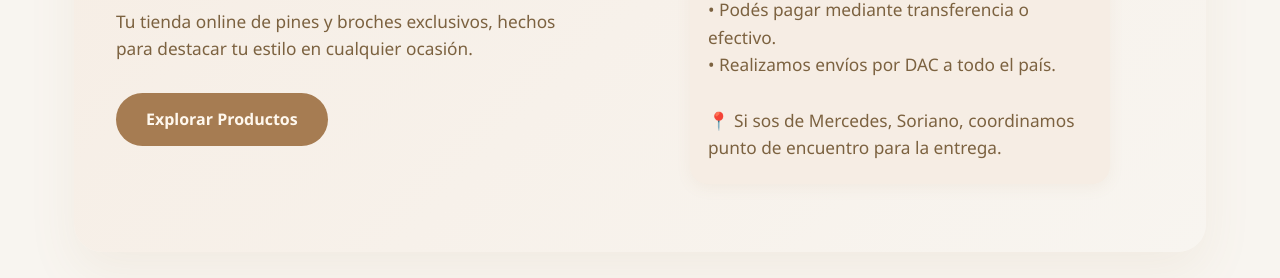
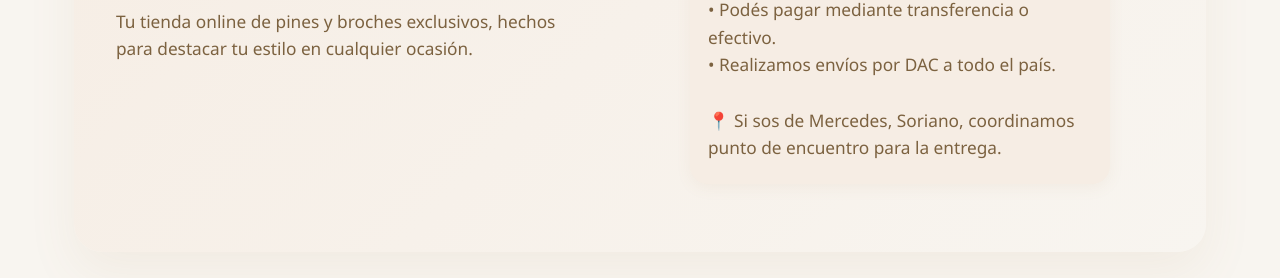
Before and after one commit to LeonardoChopi/Piamonte, a plain HTML site: page index.html in a window 1280 px wide. Shown: the part 368-646 px from the top of the page. Drawn offline with Linux system fonts and the light colour scheme.

Commit message:
Se elimina un boton sin funcionalidad

```diff
--- a/index.html
+++ b/index.html
@@ -34,7 +34,6 @@
                 <div class="hero-main">
                     <h2>Bienvenidos a PiaMonte</h2>
                     <p>Tu tienda online de pines y broches exclusivos, hechos para destacar tu estilo en cualquier ocasión.</p>
-                    <a href="#" class="btn">Explorar Productos</a>
                 </div>
                 <div class="how-to-buy">
                     <strong>¿Cómo comprar?</strong><br><br>
```
